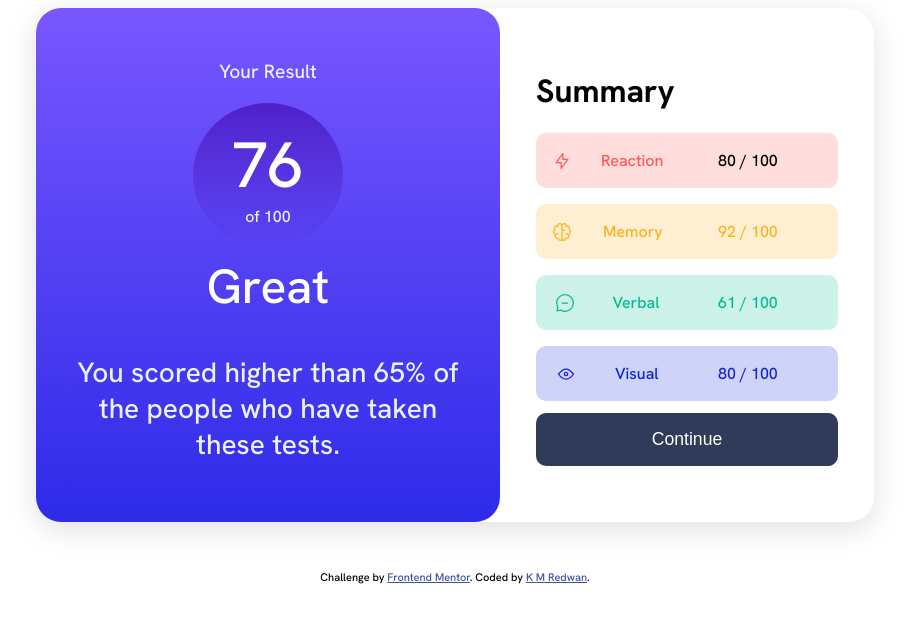
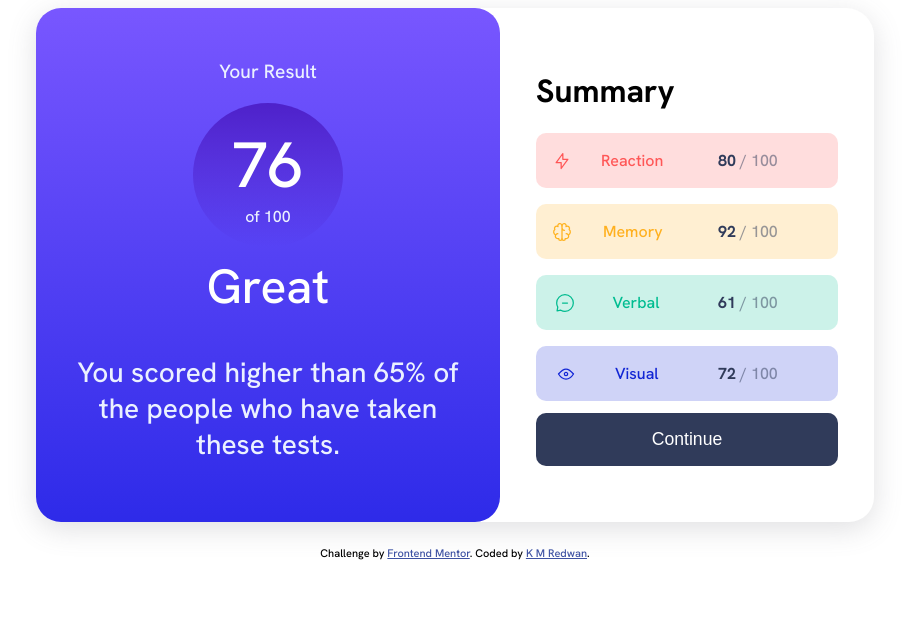
Before and after one commit to kmredwan/results-summary-component, a plain HTML site: page index.html in a window 1280 px wide. Shown: the whole page, without its empty margins (185-1094 px from the left). Drawn offline with Linux system fonts and the light colour scheme.

Commit message:
Add files via upload

```diff
--- a/index.html
+++ b/index.html
@@ -137,7 +137,7 @@
               <p>Visual</p>
 
             </div>
-            <p class="score-cart_score"><span>80</span> / 100</p>
+            <p class="score-cart_score"><span>72</span> / 100</p>
 
           </div>
 
--- a/style.css
+++ b/style.css
@@ -204,6 +204,16 @@ body {
     color: var(--color-Cobalt-blue);
 }
 
+.score-cart span{
+    color:var(--color-Dark-gray-blue);
+    font-weight: 700;
+}
+
+.score-cart .score-cart_score  {
+    color:hsl(224, 30%, 27%,0.5);
+    font-weight: 400;
+}
+
 button{
     margin-top: 1.5rem;
     padding: 1rem;
@@ -244,6 +254,9 @@ button{
     margin-bottom: 1rem;
 }
 
+.main-container_wapper {
+    margin-bottom: 1.5rem;
+}
 
 
 }
```
